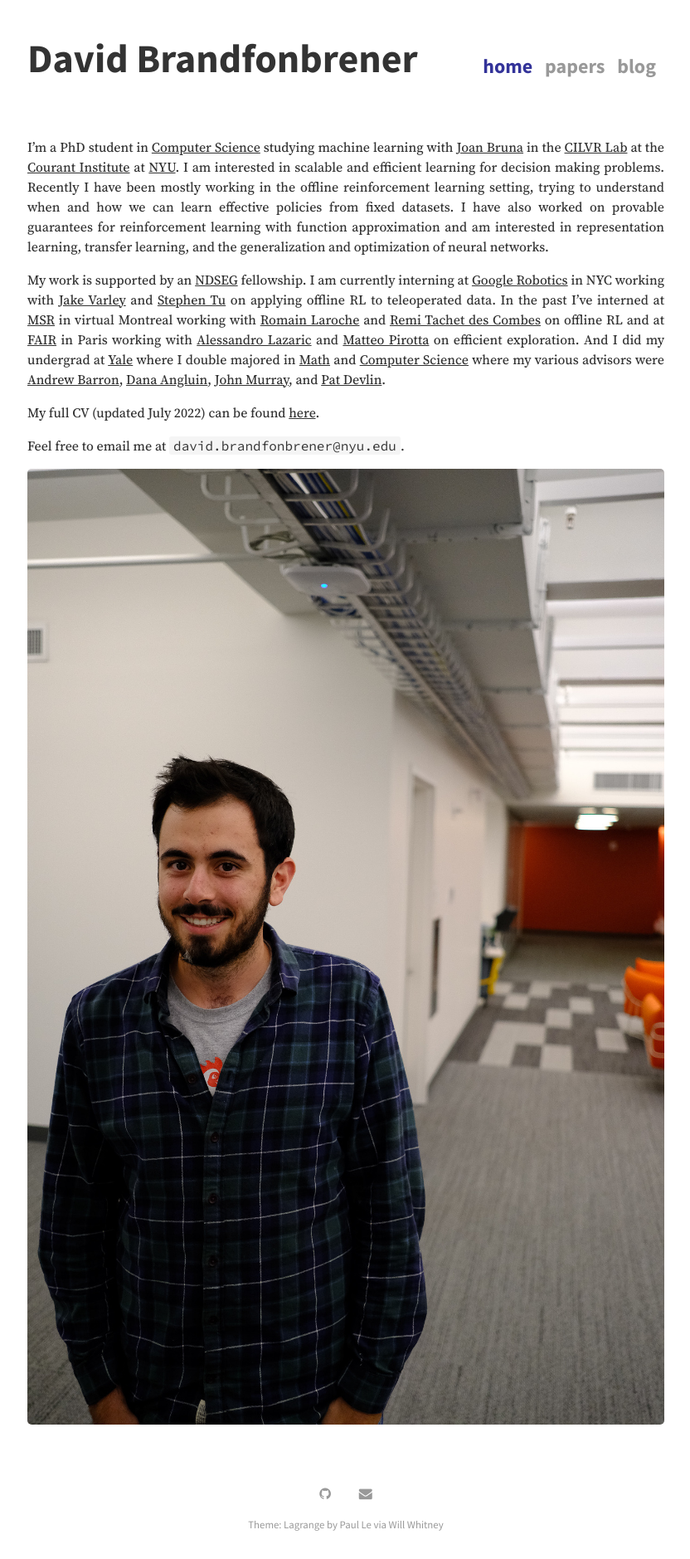
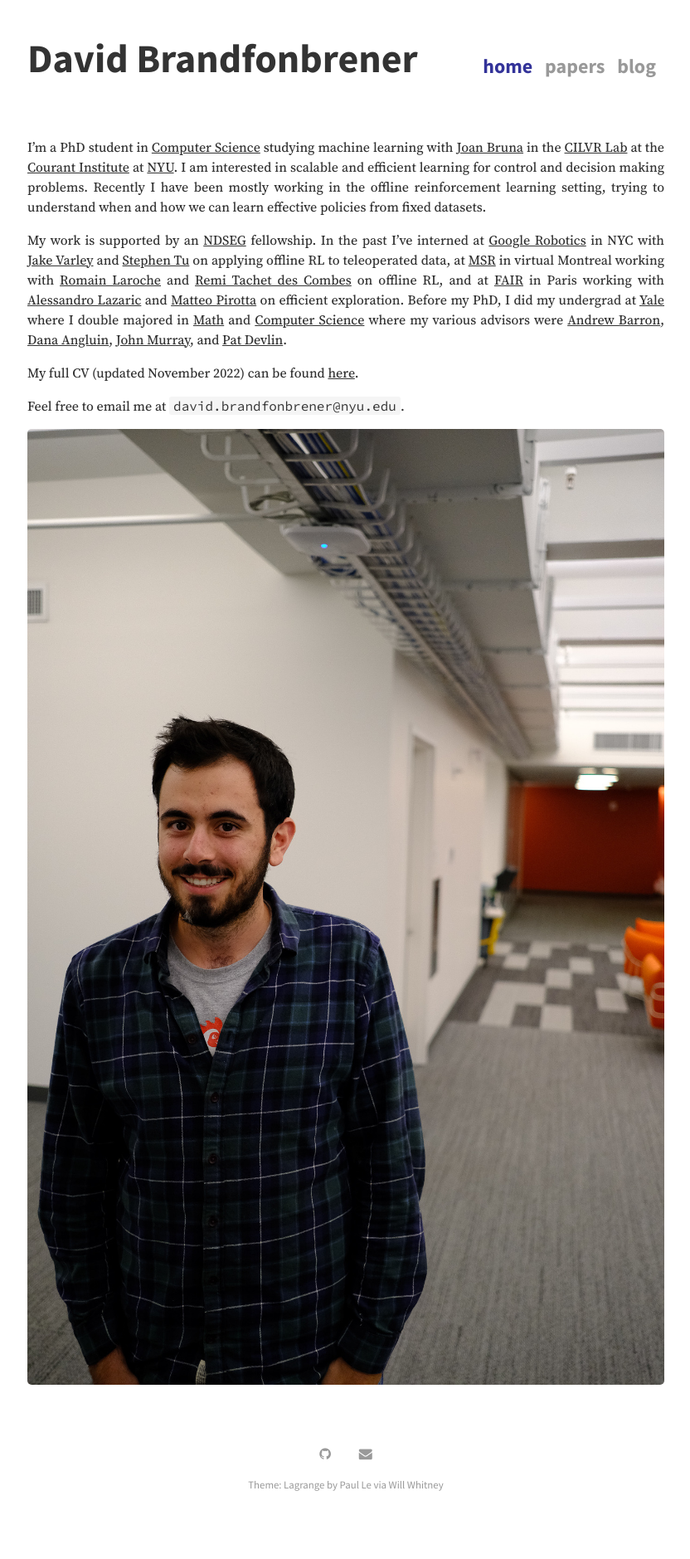
Before and after one commit to davidbrandfonbrener/davidbrandfonbrener.github.io, a Jekyll site: the page built from index.md, in a window 1280 px wide. Shown: the whole page at 83% size, without its empty margins (223-1055 px from the left). Built offline with Jekyll 4.4.1, drawn with Linux system fonts in a browser that asks for light colours; nearby versions of some CDN libraries; a script that is not in the unit is left out; after the commit the page ends 1831 px from its top, so only the background shows below that.

Commit message:
update cv

````diff
--- a/index.md
+++ b/index.md
@@ -3,11 +3,11 @@
 title: david
 ---
 
-I'm a PhD student in [Computer Science](https://cs.nyu.edu/home/index.html) studying machine learning with [Joan Bruna](https://cims.nyu.edu/~bruna/) in the [CILVR Lab](https://wp.nyu.edu/cilvr/) at the [Courant Institute](https://cims.nyu.edu/) at [NYU](https://www.nyu.edu/). I am interested in scalable and efficient learning for decision making problems. Recently I have been mostly working in the offline reinforcement learning setting, trying to understand when and how we can learn effective policies from fixed datasets. I have also worked on provable guarantees for reinforcement learning with function approximation and am interested in representation learning, transfer learning, and the generalization and optimization of neural networks.
+I'm a PhD student in [Computer Science](https://cs.nyu.edu/home/index.html) studying machine learning with [Joan Bruna](https://cims.nyu.edu/~bruna/) in the [CILVR Lab](https://wp.nyu.edu/cilvr/) at the [Courant Institute](https://cims.nyu.edu/) at [NYU](https://www.nyu.edu/). I am interested in scalable and efficient learning for control and decision making problems. Recently I have been mostly working in the offline reinforcement learning setting, trying to understand when and how we can learn effective policies from fixed datasets.
 
-My work is supported by an [NDSEG](https://www.ndsegfellowships.org/) fellowship. I am currently interning at [Google Robotics](https://research.google/teams/brain/robotics/) in NYC working with [Jake Varley](https://scholar.google.com/citations?user=UJcm1MoAAAAJ&hl=en) and [Stephen Tu](https://stephentu.github.io/) on applying offline RL to teleoperated data. In the past I've interned at [MSR](https://www.microsoft.com/en-us/research/lab/microsoft-research-montreal/) in virtual Montreal working with [Romain Laroche](https://www.microsoft.com/en-us/research/people/rolaroch/) and [Remi Tachet des Combes](https://www.microsoft.com/en-us/research/people/retachet/) on offline RL and at [FAIR](https://research.fb.com/category/facebook-ai-research/) in Paris working with [Alessandro Lazaric](https://scholar.google.com/citations?user=6JZ3R6wAAAAJ&hl=en) and [Matteo Pirotta](https://teopir.github.io/) on efficient exploration. And I did my undergrad at [Yale](https://www.yale.edu/) where I double majored in [Math](https://math.yale.edu/) and [Computer Science](https://cpsc.yale.edu/) where my various advisors were [Andrew Barron](http://www.stat.yale.edu/~arb4/), [Dana Angluin](https://cpsc.yale.edu/people/dana-angluin), [John Murray](https://medicine.yale.edu/lab/murray/john_murray.profile?source=news), and [Pat Devlin](https://math.yale.edu/people/patrick-devlin).
+My work is supported by an [NDSEG](https://www.ndsegfellowships.org/) fellowship. In the past I've interned at [Google Robotics](https://research.google/teams/brain/robotics/) in NYC with [Jake Varley](https://scholar.google.com/citations?user=UJcm1MoAAAAJ&hl=en) and [Stephen Tu](https://stephentu.github.io/) on applying offline RL to teleoperated data, at [MSR](https://www.microsoft.com/en-us/research/lab/microsoft-research-montreal/) in virtual Montreal working with [Romain Laroche](https://www.microsoft.com/en-us/research/people/rolaroch/) and [Remi Tachet des Combes](https://www.microsoft.com/en-us/research/people/retachet/) on offline RL, and at [FAIR](https://research.fb.com/category/facebook-ai-research/) in Paris working with [Alessandro Lazaric](https://scholar.google.com/citations?user=6JZ3R6wAAAAJ&hl=en) and [Matteo Pirotta](https://teopir.github.io/) on efficient exploration. Before my PhD, I did my undergrad at [Yale](https://www.yale.edu/) where I double majored in [Math](https://math.yale.edu/) and [Computer Science](https://cpsc.yale.edu/) where my various advisors were [Andrew Barron](http://www.stat.yale.edu/~arb4/), [Dana Angluin](https://cpsc.yale.edu/people/dana-angluin), [John Murray](https://johndmurray.org/), and [Pat Devlin](https://math.yale.edu/people/patrick-devlin).
 
-My full CV (updated July 2022) can be found [here](assets/cv.pdf).
+My full CV (updated November 2022) can be found [here](assets/cv.pdf).
 
 Feel free to email me at ```david.brandfonbrener@nyu.edu```.
 
````
Also changed, not shown: 1 other file.
